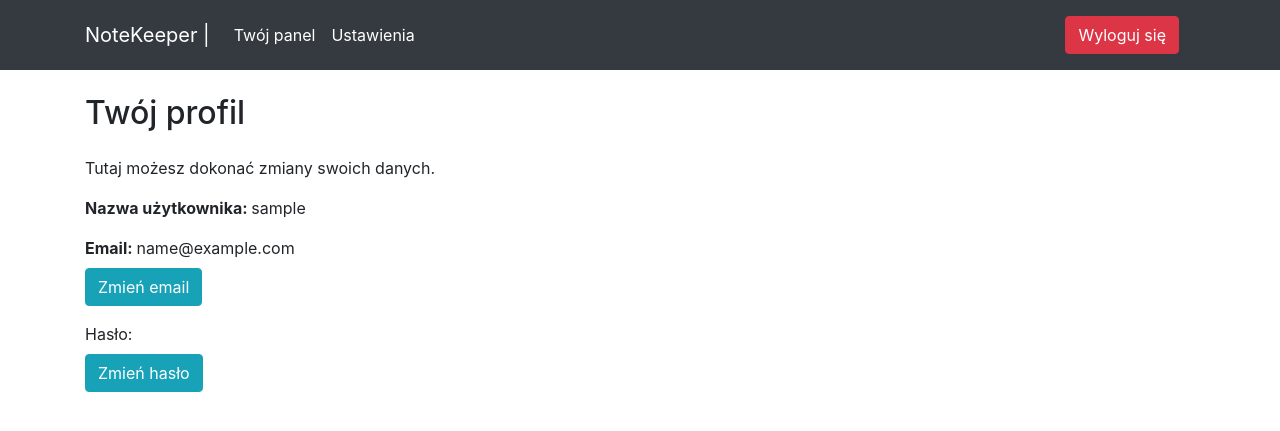
After one commit to Krysik/notes-django, a Django app: page /notekeeper/dashboard/1/profile in a window 1280 px wide. The commit adds this page. Shown: the top 431 px of the page. Run offline with Django 3.2, Linux system fonts and the light colour scheme; the visitor is signed in with stand-in values (Sample User, id 1); data comes from the database, SQL or seed files in the repository; some libraries are stand-ins or nearby versions.

Commit message:
add profile view

```diff
--- a/notes/notekeeper/urls.py
+++ b/notes/notekeeper/urls.py
@@ -7,4 +7,5 @@ urlpatterns = [
     path('dashboard/<int:user_id>/create_note/', views.create_note, name='create_note'),
     path('dashboard/<int:user_id>/<int:note_id>/update_note/', views.update_note_view, name='update_note'),
     path('dashboard/<int:user_id>/<int:note_id>/delete_note', views.delete_note, name='delete_note'),
+    path('dashboard/<int:user_id>/profile', views.user_profile, name='user_profile'),
 ]
--- a/notes/notekeeper/views.py
+++ b/notes/notekeeper/views.py
@@ -71,3 +71,8 @@ def delete_note(request, user_id, note_id):
     note.delete()
     messages.success(request, 'Notatka została usunięta poprawnie')
     return redirect('dashboard', user.id)
+
+@login_required
+def user_profile(request, user_id):
+    user = get_object_or_404(User, id=user_id)
+    return render(request, 'notekeeper/profile.html')
--- a/notes/templates/includes/_navbar.html
+++ b/notes/templates/includes/_navbar.html
@@ -13,7 +13,7 @@
             <a class="nav-link text-white" href="{% url 'dashboard' user.id %}">Twój panel</a>
           </li>
           <li class="nav-item">
-            <a class="nav-link text-white" href="#">Ustawienia</a>
+            <a class="nav-link text-white" href="{% url 'user_profile' user.id %}">Ustawienia</a>
           </li>
         </ul>
       {% else %}
--- /dev/null
+++ b/notes/templates/notekeeper/profile.html
@@ -0,0 +1,20 @@
+{% extends 'base.html' %}
+{% block content %}
+  {% include 'includes/_navbar.html' %}
+  <div class="container pt-4">
+    <h2 class="mb-4">Twój profil</h2>
+    <p>Tutaj możesz dokonać zmiany swoich danych.</p>
+    <p>
+      <strong>Nazwa użytkownika: </strong>{{ user.username }}
+    </p>
+    <p>
+      <strong>Email: </strong>{{ user.email }}
+      <br />
+      <a href="#" class="btn btn-info mt-2">Zmień email</a>
+    </p>
+    <p>
+      Hasło: <br />
+      <a href="#" class="btn btn-info mt-2">Zmień hasło</a>
+    </p>
+  </div>
+{% endblock %}
```
